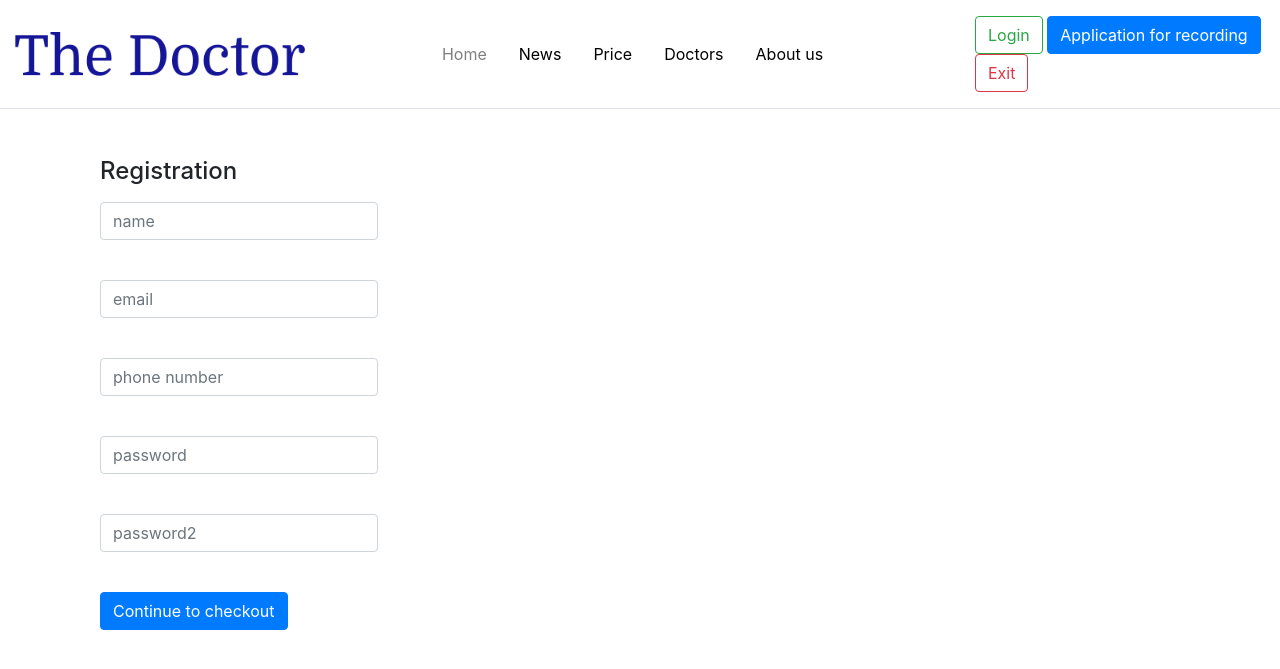
After one commit to Ubuntovka/TheDoctor, a Flask app: page /register in a window 1280 px wide. The commit adds this page. Shown: the top 669 px of the page. Run offline with Flask 2, Linux system fonts and the light colour scheme.

Commit message:
The first version of registration on the site has been implemented.

```diff
--- a/app/__init__.py
+++ b/app/__init__.py
@@ -1,6 +1,7 @@
 from flask import Flask
 from flask_migrate import Migrate
 from flask_sqlalchemy import SQLAlchemy
+from flask_login import LoginManager
 
 app = Flask(__name__)
 app.config['SQLALCHEMY_DATABASE_URI'] = 'postgresql://mariia:root@localhost/clinic'
@@ -8,5 +9,6 @@ app.config['SQLALCHEMY_TRACK_MODIFICATIONS'] = False
 app.config['SECRET_KEY'] = 'secret'
 db = SQLAlchemy(app)
 migrate = Migrate(app, db)
+manager = LoginManager(app)
 
 from app import models, views
--- a/app/templates/base.html
+++ b/app/templates/base.html
@@ -8,6 +8,7 @@
     <meta http-equiv="X-UA-Compatible" content="ie=edge">
     <link rel="stylesheet" href="https://cdn.jsdelivr.net/npm/bootstrap@4.6.0/dist/css/bootstrap.min.css">
     <title>{% block title %}{% endblock %}</title>
+
 </head>
 
 <body>
@@ -25,8 +26,9 @@
     </ul>
 
     <div class="col-md-3 text-end">
-        <button type="button" style="color:Black;" class="btn btn-outline-secondary me-2">Login</button>
+        <a href="/login" class="btn btn-outline-success me-2">Login</a>
         <a href="/application" class="btn btn-primary">Application for recording</a>
+        <a href="{{ url_for('logout') }}" class="btn btn-outline-danger">Exit</a>
     </div>
 </header>
 {% block body %}{% endblock %}
--- /dev/null
+++ b/app/templates/register.html
@@ -0,0 +1,91 @@
+{% extends 'base.html' %}
+
+{% block title %}
+Register
+{% endblock %}
+
+{% block body %}
+
+
+
+{% with messages = get_flashed_messages() %}
+  {% if messages %}
+    <ul class=flashes>
+    {% for message in messages %}
+      <li>{{ message }}</li>
+    {% endfor %}
+    </ul>
+  {% endif %}
+{% endwith %}
+
+
+<div class="container mt-5">
+    <div class="col-md-8 order-md-2">
+        <h4 class="mb-3">Registration</h4>
+        <form method="POST">
+
+            <div class="row">
+                <div class="col-md-5 mb-3">
+                    <input type="text" name="name" class="form-control" placeholder="name"><br>
+                </div>
+            </div>
+
+
+            <div class="row">
+                <div class="col-md-5 mb-3">
+                    <input type="email" name="login" class="form-control" placeholder="email"><br>
+                </div>
+            </div>
+
+
+            <div class="row">
+                <div class="col-md-5 mb-3">
+                    <input type="text" name="tel" class="form-control" placeholder="phone number"><br>
+                </div>
+            </div>
+
+
+            <div class="row">
+                <div class="col-md-5 mb-3">
+                    <input type="password" name="password" class="form-control" placeholder="password"><br>
+                </div>
+            </div>
+
+            <div class="row">
+                <div class="col-md-5 mb-3">
+                    <input type="password" name="password2" class="form-control" placeholder="password2"><br>
+                </div>
+            </div>
+            <button class="btn btn-primary" type="submit">
+                Continue to checkout
+            </button>
+
+        </form>
+    </div>
+</div>
+
+
+
+
+<!--<form method="POST">-->
+<!--    <table>-->
+<!--        <tr>-->
+<!--            <td>Login</td>-->
+<!--            <td><input type="email" name="login"></td>-->
+<!--        </tr>-->
+<!--        <tr>-->
+<!--            <td>Password</td>-->
+<!--            <td><input type="password" name="password"></td>-->
+<!--        </tr>-->
+<!--        <tr>-->
+<!--            <td>Password retype</td>-->
+<!--            <td><input type="password" name="password2"></td>-->
+<!--        </tr>-->
+<!--        <tr>-->
+<!--            <td><a href="{{ url_for('login_page') }}">Login</a></td>-->
+<!--            <td><input type="submit" value="Register"></td>-->
+<!--        </tr>-->
+<!--    </table>-->
+<!--</form>-->
+
+{% endblock %}
--- a/app/views.py
+++ b/app/views.py
@@ -1,10 +1,12 @@
 from flask import render_template, request, redirect, jsonify, url_for, flash
+from flask_login import login_user, login_required, logout_user
 from flask_wtf import FlaskForm
+from werkzeug.security import check_password_hash, generate_password_hash
 from wtforms import SelectField
 from email_validator import validate_email, EmailNotValidError
 import re
 
-from app import app, models, db
+from app import app, models, db, manager
 
 
 @app.route('/')
@@ -26,6 +28,7 @@ def post_detail(id):
 
 
 @app.route('/posts/<int:id>/del')
+@login_required
 def post_delete(id):
     article = models.Article.query.get_or_404(id)
     try:
@@ -37,6 +40,7 @@ def post_delete(id):
 
 
 @app.route('/posts/<int:id>/update', methods=['POST', 'GET'])
+@login_required
 def post_update(id):
     article = models.Article.query.get(id)
     if request.method == "POST":
@@ -54,6 +58,7 @@ def post_update(id):
 
 
 @app.route('/create-article', methods=['POST', 'GET'])
+@login_required
 def create_article():
     if request.method == "POST":
         title = request.form['title']
@@ -98,6 +103,72 @@ def about():
     return render_template('about.html')
 
 
+# For authorization and registration
+@manager.user_loader
+def load_user(user_id):
+    return models.Users.query.get(user_id)
+
+
+@app.route('/login', methods=['GET', 'POST'])
+def login_page():
+    login = request.form.get('login')
+    password = request.form.get('password')
+
+    if login and password:
+        user = models.Users.query.filter_by(login=login).first()
+
+        if user and check_password_hash(user.password, password):
+            login_user(user)
+            redirect('/home')
+        else:
+            flash('Login or password is not correct')
+
+    else:
+        flash('Please fill login and password fields')
+
+    return render_template('login.html')
+
+
+@app.route('/register', methods=['GET', 'POST'])
+def register():
+    if request.method == 'POST':
+        login = request.form.get('login')
+        password = request.form.get('password')
+        password2 = request.form.get('password2')
+        name = request.form.get('name')
+        phone_number = request.form.get('tel')
+        if not (login or password or password2):
+            flash('Please, fill all fields')
+        elif password != password2:
+            flash('Passwords are not equal!')
+        else:
+            hash_pwd = generate_password_hash(password)
+            new_user = models.Users(login=login, password=hash_pwd, name=name, phone_number=phone_number)
+            db.session.add(new_user)
+            db.session.commit()
+
+            return redirect(url_for('login_page'))
+
+    return render_template('register.html')
+
+
+@app.route('/logout', methods=['GET', 'POST'])
+@login_required
+def logout():
+    logout_user()
+    return redirect('/home')
+
+
+# @app.after_request
+# def redirect_to_signin(response):
+#     if response.status_code == 401:
+#         return redirect(url_for('login_page') + '?next=' + request.url)
+#     return response
+
+
+# End authorization and registration block
+
+
 # Dependence of the doctor on the specialty in the application for an appointment!
 class Form(FlaskForm):
     specialty = SelectField('specialty',
@@ -133,6 +204,7 @@ def record():
             email_error = str(e)
             flash('The email is not valid.')
             return render_template('application.html', form=form, email_error=email_error)
+
         if form.doctor.data:
             the_doctor = models.Doctor.query.filter_by(fio=form.doctor.data).first()
             doctor_id = the_doctor.id
--- a/requirements.txt
+++ b/requirements.txt
@@ -6,6 +6,7 @@ coverage==5.5
 dnspython==2.1.0
 email-validator==1.1.2
 Flask==1.1.2
+Flask-Login==0.5.0
 Flask-Migrate==3.0.0
 Flask-SQLAlchemy==2.5.1
 Flask-WTF==0.14.3
```
Also changed, not shown: app/models.py (+13 -1 lines), app/templates/login.html (added, +64 -0 lines).
